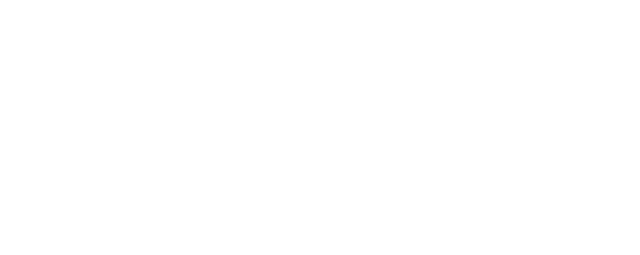
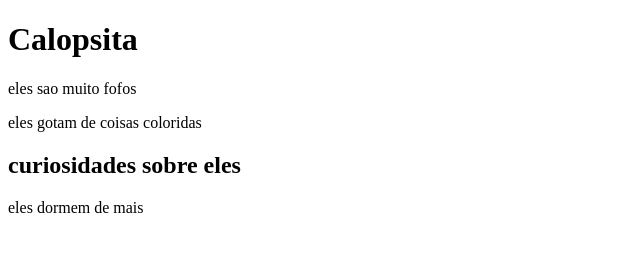
Before and after one commit to Sar1ta0009/Fofa, a plain HTML site: page index.html in a window 1280 px wide. Shown: the whole page, without its empty margins (0-640 px from the left). Drawn offline with Linux system fonts and the light colour scheme.

Commit message:
Update index.html

```diff
--- a/index.html
+++ b/index.html
@@ -5,7 +5,22 @@
     <meta name="viewport" content="width=device-width, initial-scale=1.0">
     <title>Document</title>
 </head>
+<body><!DOCTYPE html>
+<html lang="en">
+<head>
+    <meta charset="UTF-8">
+    <meta name="viewport" content="width=device-width, initial-scale=1.0">
+    <title>Document</title>
+</head>
 <body>
+    <h1> Calopsita </h1>
+    <p> eles sao muito fofos</p>
+    <p> eles gotam de coisas coloridas</p>
+    <h2> curiosidades sobre eles</h2>
+    <p>eles dormem de mais</p>
+    <img scr="calopsita.jpg"/>
+</body>
+</html>
 
 </body>
 </html>
```
